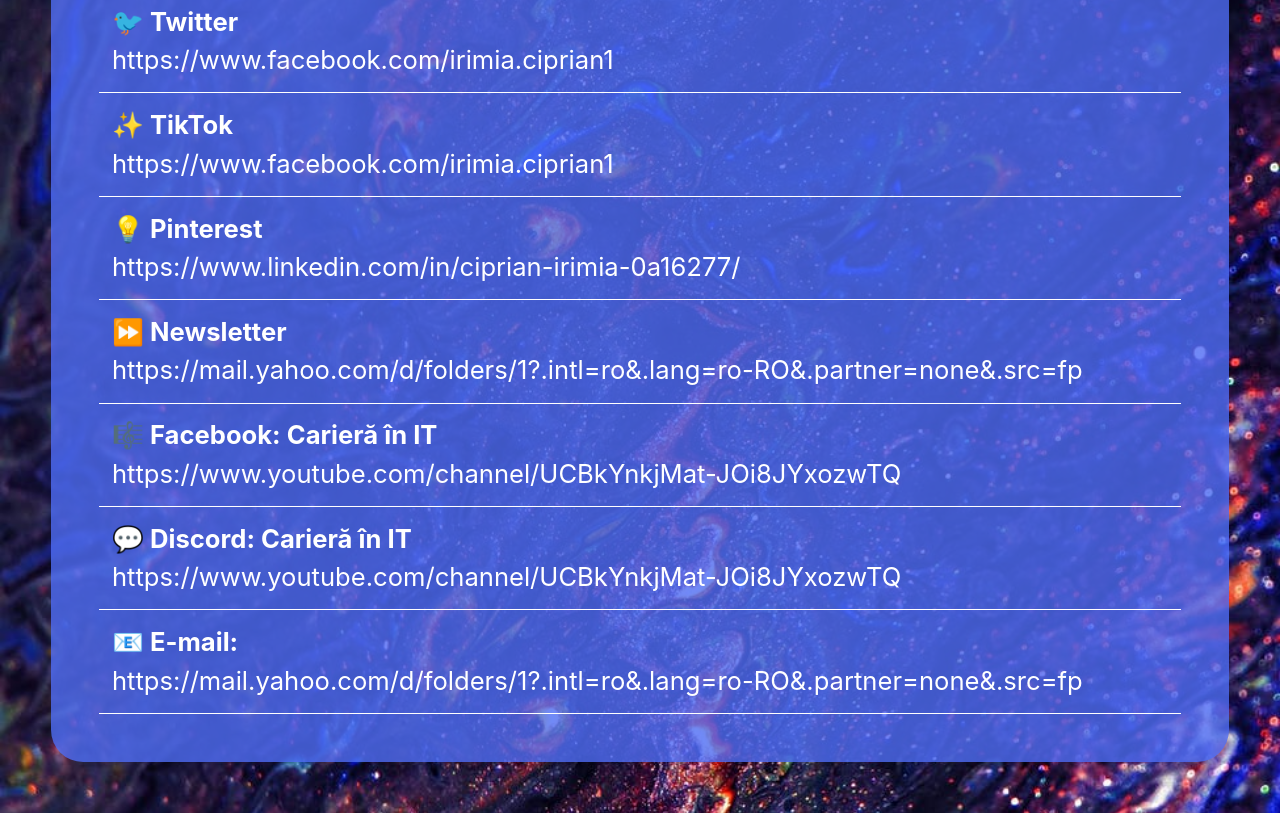
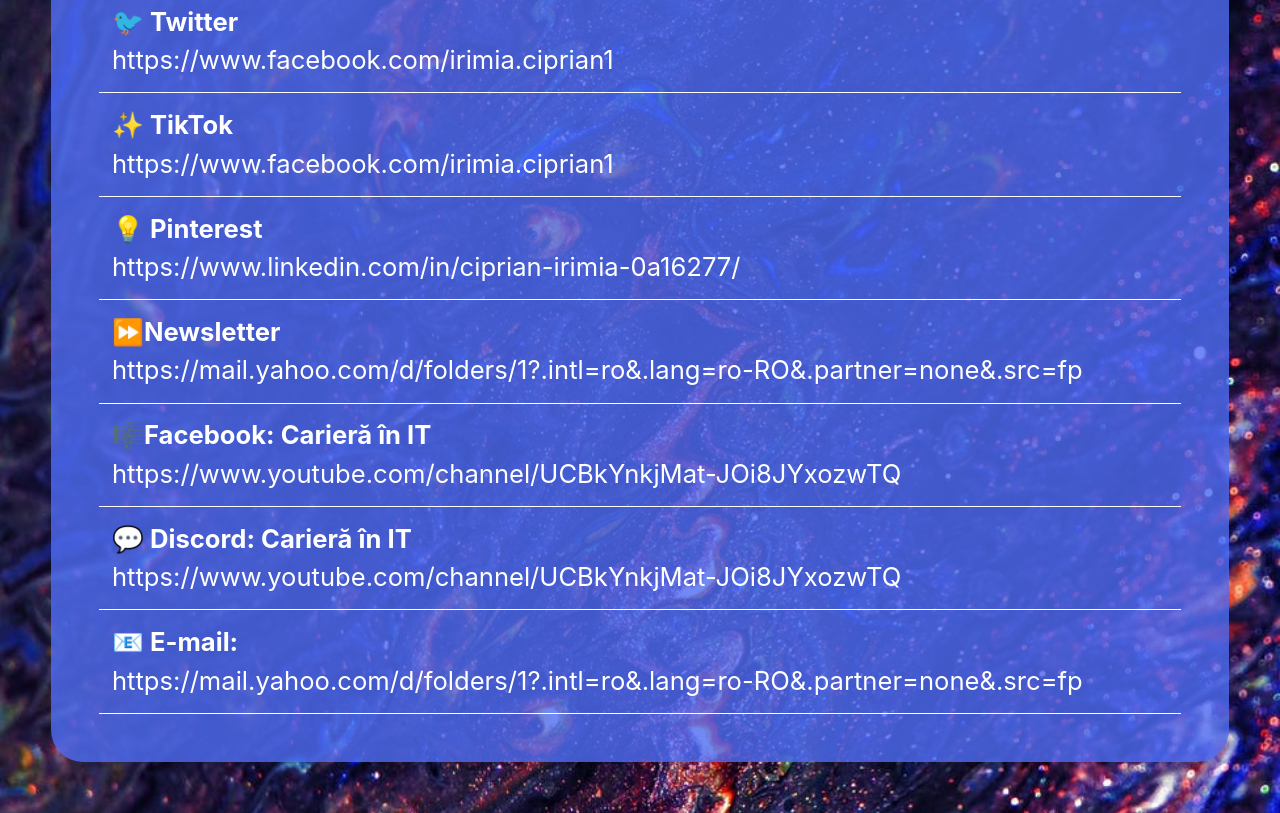
Before and after one commit to CiprianIrimia/LinkInBio, a plain HTML site: page index.html in a window 1280 px wide. Shown: the part 832-1645 px from the top of the page. Drawn offline with Linux system fonts and the light colour scheme.

Commit message:
Add files via upload

```diff
--- a/index.html
+++ b/index.html
@@ -79,13 +79,13 @@
                     </li>
                     <li class="ListaItem">
                         <a href="https://mail.yahoo.com/d/folders/1?.intl=ro&.lang=ro-RO&.partner=none&.src=fp" class="ListaLink" title="Noutati la ordinea zilei">
-                            <h2 class="ListaTitlu">&#9193 Newsletter</h2>
+                            <h2 class="ListaTitlu">&#9193Newsletter</h2>
                             <p class="ListaText">https://mail.yahoo.com/d/folders/1?.intl=ro&.lang=ro-RO&.partner=none&.src=fp</p>
                         </a>
                     </li>
                     <li class="ListaItem">
                         <a href="https://www.youtube.com/channel/UCBkYnkjMat-JOi8JYxozwTQ" class="ListaLink" title="Acceseaza pentru a fi in pas cu noutatile legate de cariersa">
-                            <h2 class="ListaTitlu">&#127932 Facebook: Carieră în IT </h2>
+                            <h2 class="ListaTitlu">&#127932Facebook: Carieră în IT </h2>
                             <p class="ListaText">https://www.youtube.com/channel/UCBkYnkjMat-JOi8JYxozwTQ</p>
                         </a>
                     </li>
```
